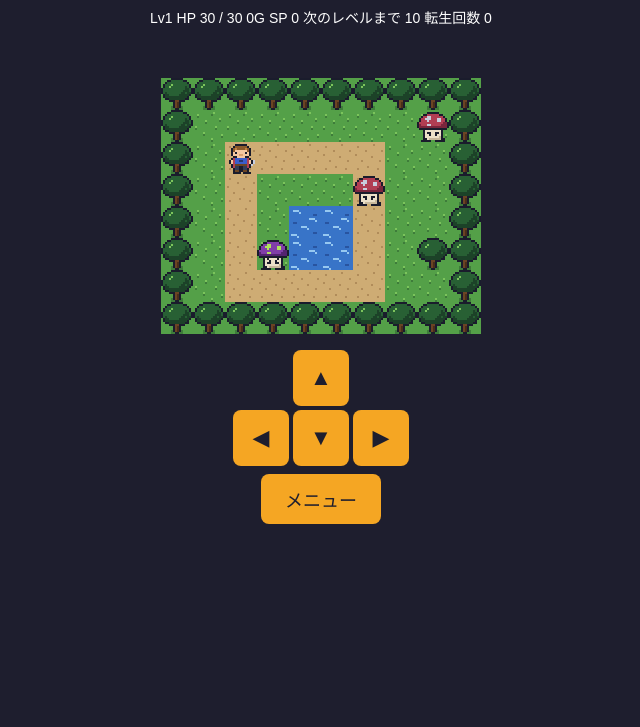
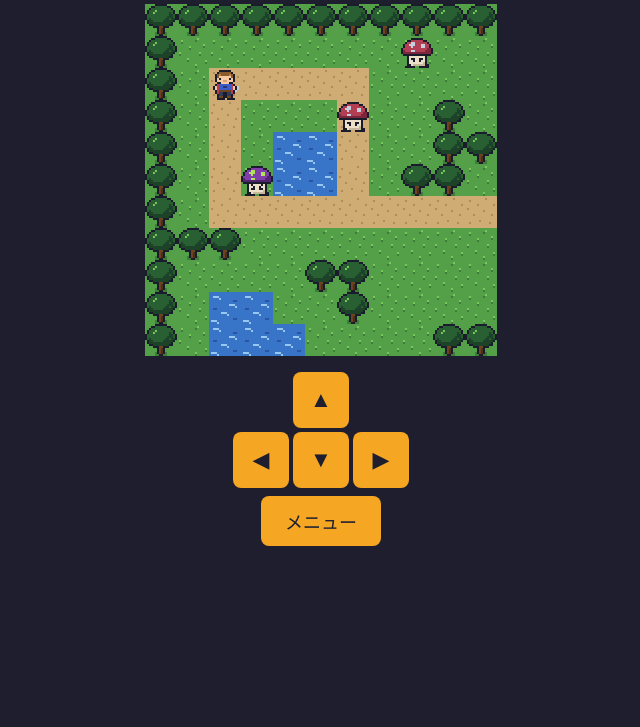
Before and after one commit to snaooo9331-max/my-rpg, a website built with Vite: page index.html in a window 1280 px wide. Shown: the part 73-800 px from the top of the page, without its empty margins (319-959 px from the left). Built offline with nearby package versions, Linux system fonts and the light colour scheme.

Commit message:
マップを変更、アイコンを追加

```diff
--- a/index.html
+++ b/index.html
@@ -4,6 +4,13 @@
     <meta charset="UTF-8" />
     <link rel="icon" type="image/svg+xml" href="/favicon.svg" />
     <meta name="viewport" content="width=device-width, initial-scale=1.0" />
+    <meta name="theme-color" content="#1e1e2e">
+    <meta name="mobile-web-app-capable" content="yes">
+    <meta name="apple-mobile-web-app-capable" content="yes">
+    <meta name="apple-mobile-web-app-status-bar-style" content="black">
+    <meta name="apple-mobile-web-app-title" content="My RPG">
+    <link rel="apple-touch-icon" href="assets/icon-180.png">
+    <link rel="manifest" href="manifest.webmanifest">
     <title>my-rpg</title>
   </head>
   <body>
--- a/src/field.ts
+++ b/src/field.ts
@@ -6,6 +6,8 @@ import { MONSTERS } from "./monster";
 import { openMenu } from "./menu";
 
 const TILE_SIZE = 32;
+const VIEW_W = 11;
+const VIEW_H = 11;
 
 const DIRECTIONS: Record<string, [number, number]> = {
   up: [0,-1],
@@ -44,6 +46,11 @@ const fieldEnemies: FieldEnemy[] = [
   { id: 1, x: 6, y: 3, monsterId: "mushroom", alive: true },
   { id: 2, x: 3, y: 5, monsterId: "poisonMushroom", alive: true },
   { id: 3, x: 8, y: 1, monsterId: "mushroom", alive: true },
+  { id: 4, x: 13, y: 8, monsterId: "mushroom", alive: true },
+  { id: 5, x: 4, y: 12, monsterId: "mushroom", alive: true },
+  { id: 6, x: 21, y: 11, monsterId: "mushroom", alive: true },
+  { id: 7, x: 21, y: 5, monsterId: "poisonMushroom", alive: true },
+  { id: 8, x: 16, y: 15, monsterId: "poisonMushroom", alive: true },
 ];
 
 export function updateFieldStatus() {
@@ -109,12 +116,27 @@ function checkEncounter(prevX: number, prevY: number) {
   });
 }
 
+function clamp(value: number, min: number, max: number) {
+  return Math.min(Math.max(value, min), max);
+}
+
+function updateCamera() {
+  const map = document.getElementById("map");
+  if (!map) {
+    return;
+  }
+  const cameraX = clamp(player.x - Math.floor(VIEW_W /2), 0, MAP_WIDTH - VIEW_W);
+  const cameraY = clamp(player.y - Math.floor(VIEW_H /2), 0, MAP_HEIGHT - VIEW_H);
+  map.style.transform = `translate(${-cameraX * TILE_SIZE}px, ${-cameraY * TILE_SIZE}px)`;
+}
+
 function drawHero() {
   const hero = document.getElementById("hero");
   if (hero) {
     hero.style.left = player.x * TILE_SIZE + "px";
     hero.style.top = player.y * TILE_SIZE + "px";
   }
+  updateCamera();
 }
 
 function turnHero(direction: string) {
@@ -150,7 +172,9 @@ export function setupField(root: HTMLElement) {
   root.innerHTML = `
     <p id="field-status" class="status"></p>
     <p id="field-message" class="message"></p>
-    <div class="map" id="map"></div>
+    <div class="viewport" id="viewport">
+      <div class="map" id="map"></div>
+    </div>
     <div class="dpad">
       <span></span>
       <button data-dir="up">▲</button>
@@ -165,6 +189,12 @@ export function setupField(root: HTMLElement) {
   const map = root.querySelector<HTMLDivElement>("#map");
   if (!map) {
     return;
+  }
+
+  const viewport = root.querySelector<HTMLDivElement>("#viewport");
+  if (viewport) {
+    viewport.style.width = VIEW_W * TILE_SIZE + "px";
+    viewport.style.height = VIEW_H * TILE_SIZE + "px";
   }
 
   map.style.width = MAP_WIDTH * TILE_SIZE + "px";
--- a/src/main.ts
+++ b/src/main.ts
@@ -12,7 +12,6 @@ if (app) {
   const lastSaveTime = loadGame();
 
   app.innerHTML = `
-    <h1>My RPG</h1>
     <div id="field-screen"></div>
     <div id="battle-screen"></div>
     <div id="menu-screen"></div>
--- a/src/map.ts
+++ b/src/map.ts
@@ -8,14 +8,24 @@ const TILE_CHARS: Record<string, Tile> = {
 };
 
 const MAP_DATA = [
-  "TTTTTTTTTT",
-  "TGGGGGGGGT",
-  "TGPPPPPGGT",
-  "TGPGGGPGGT",
-  "TGPGWWPGGT",
-  "TGPGWWPGTT",
-  "TGPPPPPGGT",
-  "TTTTTTTTTT",
+  "TTTTTTTTTTTTTTTTTTTTTTTT",
+  "TGGGGGGGGGGGGTTGGGGGGGGT",
+  "TGPPPPPGGGGGGGTGGGGWWWGT",
+  "TGPGGGPGGTGGGGGGGGWWWWGT",
+  "TGPGWWPGGTTGGPPPPPPWWGGT",
+  "TGPGWWPGTTGGGPGGGGPGGGGT",
+  "TGPPPPPPPPPPPPGGGGPGGTGT",
+  "TTTGGGGGGGGGGGGTTGPGTTGT",
+  "TGGGGTTGGGGGGGGGTGPGGGGT",
+  "TGWWGGTGGGGGGGGGGGPPPPGT",
+  "TGWWWGGGGTTTGGGGGGGGGPGT",
+  "TGGWWGGGGTGGGGWWWGGGGPGT",
+  "TGGGGGGGGGGGGWWWWWGGGPGT",
+  "TTGGGTTGGGGGGGWWWGGGGPGT",
+  "TGGGGGTGGGPPPPPPPPPPPPGT",
+  "TGGTGGGGGGPGGGGGGGGTGGGT",
+  "TGGGGGGGGGPGGGGGTGGGGGGT",
+  "TTTTTTTTTTTTTTTTTTTTTTTT",
 ];
 
 export const MAP_WIDTH = MAP_DATA[0].length;
--- a/src/style.css
+++ b/src/style.css
@@ -4,6 +4,7 @@ body {
   color: #ffffff;
   font-family: sans-serif;
   text-align: center;
+  overscroll-behavior: none;
 }
 
 .sprite {
@@ -30,9 +31,17 @@ button {
   -webkit-user-select: none;
 }
 
+.viewport {
+  position: relative;
+  overflow: hidden;
+  margin: 8px auto 0;
+}
+
 .map {
-  position: relative;
-  margin: 16px auto 0;
+  position: absolute;
+  left: 0;
+  top: 0;
+  transition: transform 0.1s;
 }
 
 .tile {
```
Also changed, not shown: public/assets/icon-180.png (added), public/assets/icon-192.png (added), public/assets/icon-512.png (added), public/manifest.webmanifest (added).
